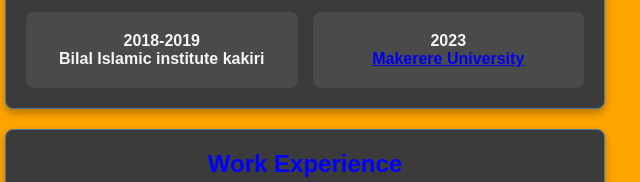
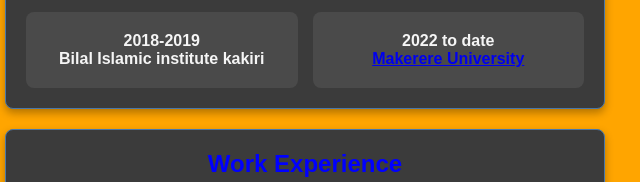
Before and after one commit to Munanira-Ismail/Munanira-s-website, a plain HTML site: page index.html in a window 1280 px wide. Shown: the part 589-771 px from the top of the page, 335-975 px from the left. Drawn offline with Linux system fonts and the light colour scheme.

Commit message:
index.html

```diff
--- a/index.html
+++ b/index.html
@@ -38,7 +38,7 @@
             <div>2007-2013<br>Madrast Nusrat Primary school</div>
             <div>2014-2017<br>Bilal Islamic institute kakiri </a></div>
             <div>2018-2019<br>Bilal Islamic institute kakiri </a></div>
-            <div>2023<br><a href="https://mak.ac.ug/" target="_blank">Makerere University</a></div>
+            <div>2022 to date<br><a href="https://mak.ac.ug/" target="_blank">Makerere University</a></div>
         </div>
     </section>
 
```
